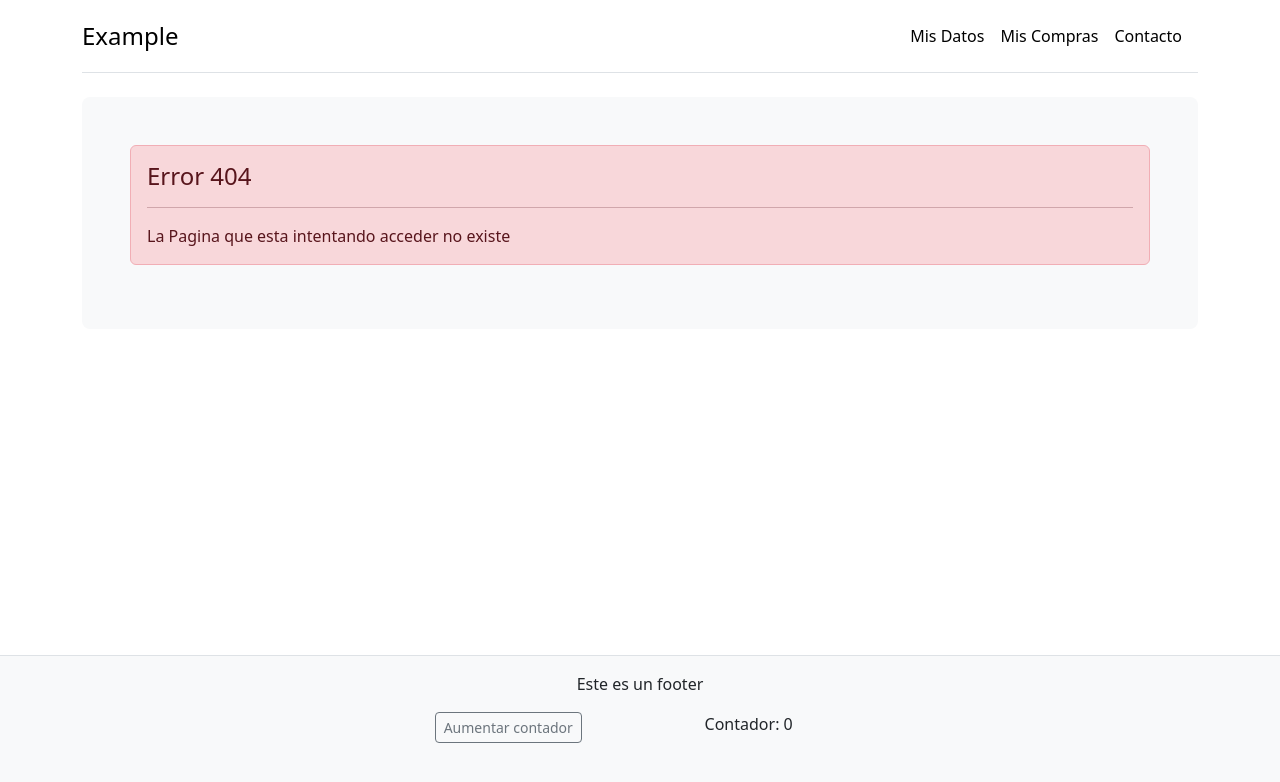
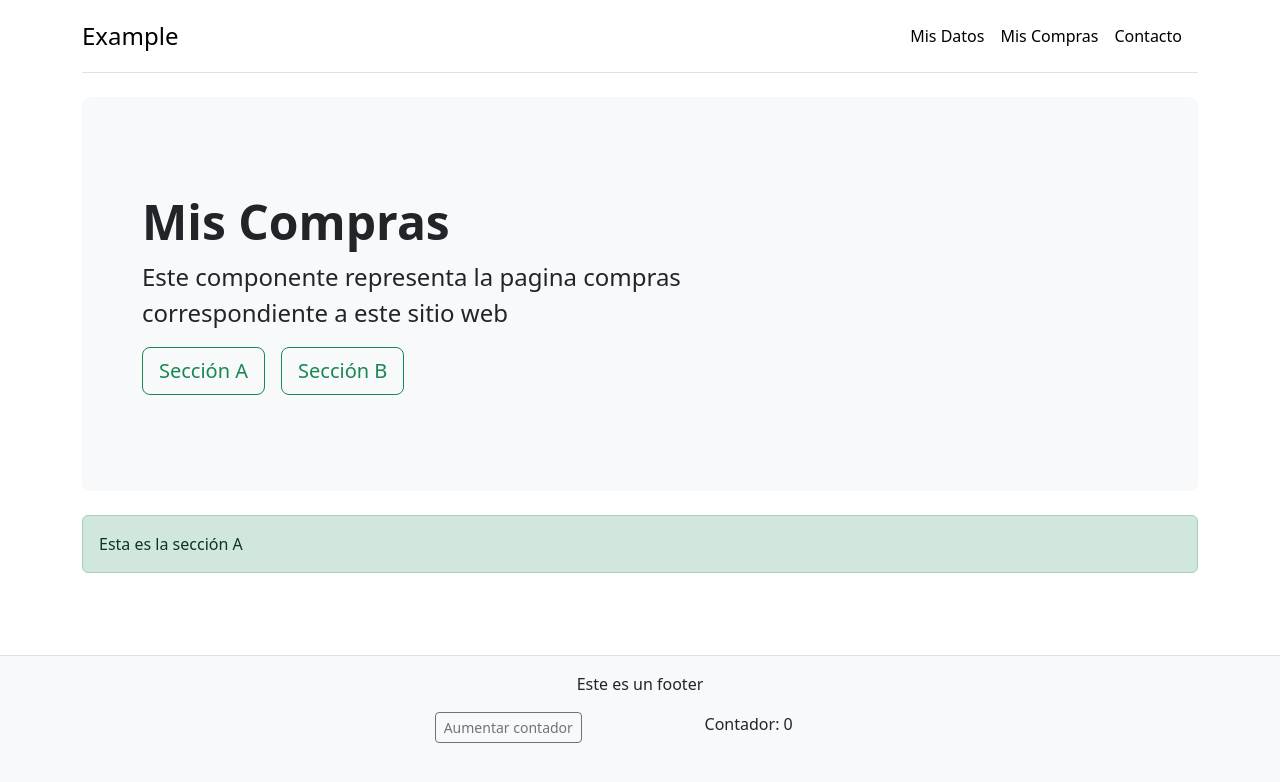
Before and after one commit to fedediclaudio/ucema_examplecards_front, an Angular app: page /purchases/section-a in a window 1280 px wide. Before the commit this address had no page. Shown: the top 782 px of the page. Built offline with nearby package versions, Linux system fonts and the light colour scheme.

Commit message:
Routing Children basic

```diff
--- a/src/app/app.module.ts
+++ b/src/app/app.module.ts
@@ -14,6 +14,8 @@ import { UserPurchasesComponent } from './user-purchases/user-purchases.componen
 import { HomeComponent } from './home/home.component';
 import { ContactComponent } from './contact/contact.component';
 import { NotFoundComponent } from './not-found/not-found.component';
+import { SectionAComponent } from './user-purchases/section-a/section-a.component';
+import { SectionBComponent } from './user-purchases/section-b/section-b.component';
 
 @NgModule({
   declarations: [
@@ -27,7 +29,9 @@ import { NotFoundComponent } from './not-found/not-found.component';
     UserPurchasesComponent,
     HomeComponent,
     ContactComponent,
-    NotFoundComponent
+    NotFoundComponent,
+    SectionAComponent,
+    SectionBComponent
   ],
   imports: [
     BrowserModule,
--- /dev/null
+++ b/src/app/user-purchases/section-a/section-a.component.html
@@ -0,0 +1,3 @@
+<div class="alert alert-success" role="alert">
+    Esta es la sección A
+</div>
--- /dev/null
+++ b/src/app/user-purchases/section-b/section-b.component.html
@@ -0,0 +1,3 @@
+<div class="alert alert-success" role="alert">
+    Esta es la sección B
+</div>
--- a/src/app/user-purchases/user-purchases.component.html
+++ b/src/app/user-purchases/user-purchases.component.html
@@ -2,6 +2,9 @@
     <div class="container-fluid py-5">
         <h1 class="display-5 fw-bold">Mis Compras</h1>
         <p class="col-md-8 fs-4">Este componente representa la pagina compras correspondiente a este sitio web</p>
-        <button class="btn btn-outline-success btn-lg" type="button" routerLink="">Volver a inicio</button>
+        <button class="btn btn-outline-success btn-lg" type="button" routerLink="section-a">Sección A</button>
+        <button class="btn btn-outline-success btn-lg mx-3" type="button" routerLink="section-b">Sección B</button>
     </div>
 </div>
+
+<router-outlet></router-outlet>
```
Also changed, not shown: src/app/app-routing.module.ts (+7 -1 lines), src/app/user-purchases/section-a/section-a.component.ts (added, +10 -0 lines), src/app/user-purchases/section-b/section-b.component.ts (added, +10 -0 lines), src/app/user-purchases/section-a/section-a.component.css (added), src/app/user-purchases/section-b/section-b.component.css (added), 2 other files (tests, documents, lock files or other folders).
